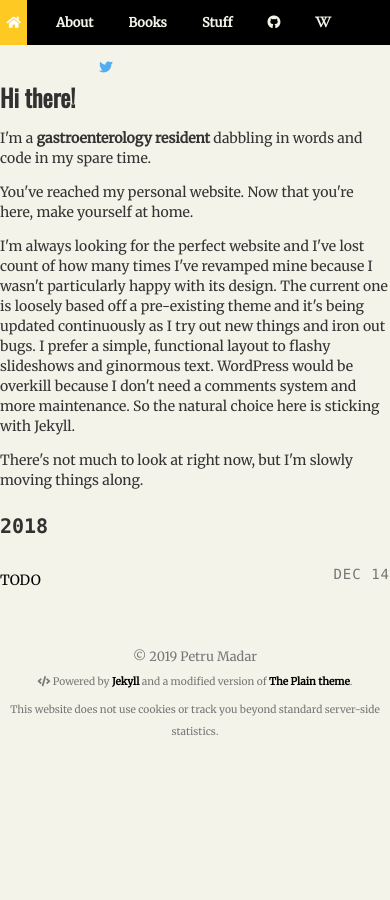
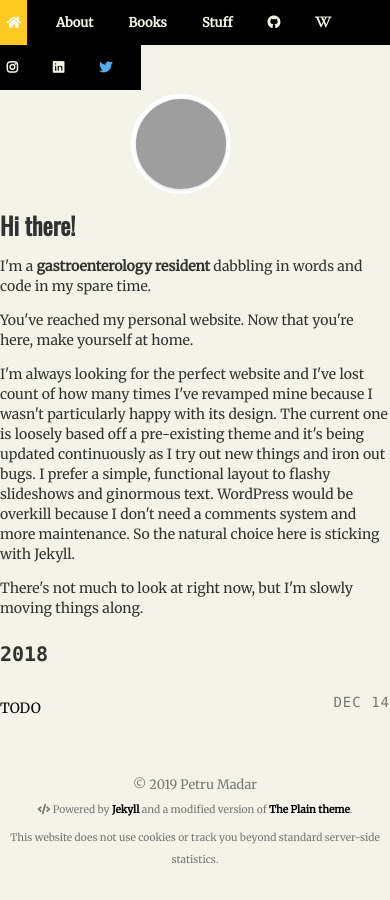
Before and after one commit to petru/prologue, a Jekyll site: the page built from index.html, in a window 390 px wide. Built offline with Jekyll 4.4.1, drawn with Linux system fonts in a browser that asks for light colours; nearby versions of some CDN libraries; grey boxes are pictures that could not be loaded.

Commit message:
Fix logo and nav bar appearance on smaller screens

```diff
--- a/_sass/main.scss
+++ b/_sass/main.scss
@@ -89,6 +89,11 @@
   left: -24rem;
   width: 3rem;
   margin: 0.1rem auto;
+  @media (max-width: 900px) {
+    position: static;
+    clear: both;
+    padding: 3rem 8rem 5rem 0rem;
+  }
   a {
     background: #ddd url("logo_wrapper.png");
     color: #000;
@@ -358,6 +363,7 @@
 
 nav > ul > li {
   float: left;
+  background: #000;
 }
 
 nav > ul > li a {
```
